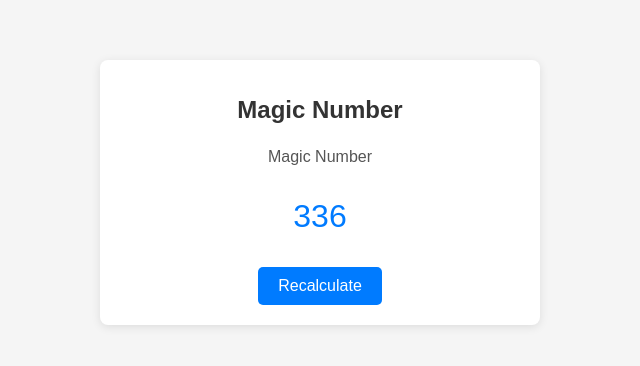
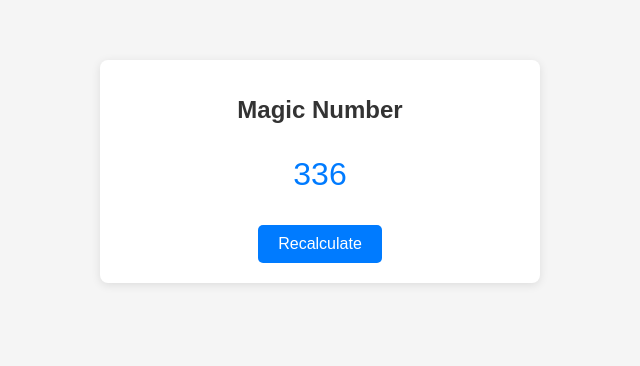
Before and after one commit to pkraft/mnum, a plain HTML site: page index.html in a window 1280 px wide. Shown: the whole page, without its empty margins (320-960 px from the left). Drawn offline with Linux system fonts and the light colour scheme.

Commit message:
Update index.html

```diff
--- a/index.html
+++ b/index.html
@@ -55,7 +55,6 @@
 <body>
     <div class="container">
         <h1>Magic Number</h1>
-        <p class="description">Magic Number</p>
         <p class="result" id="result">Loading...</p>
         <button class="refresh-button" onclick="calculateNumber()">Recalculate</button>
     </div>
```
